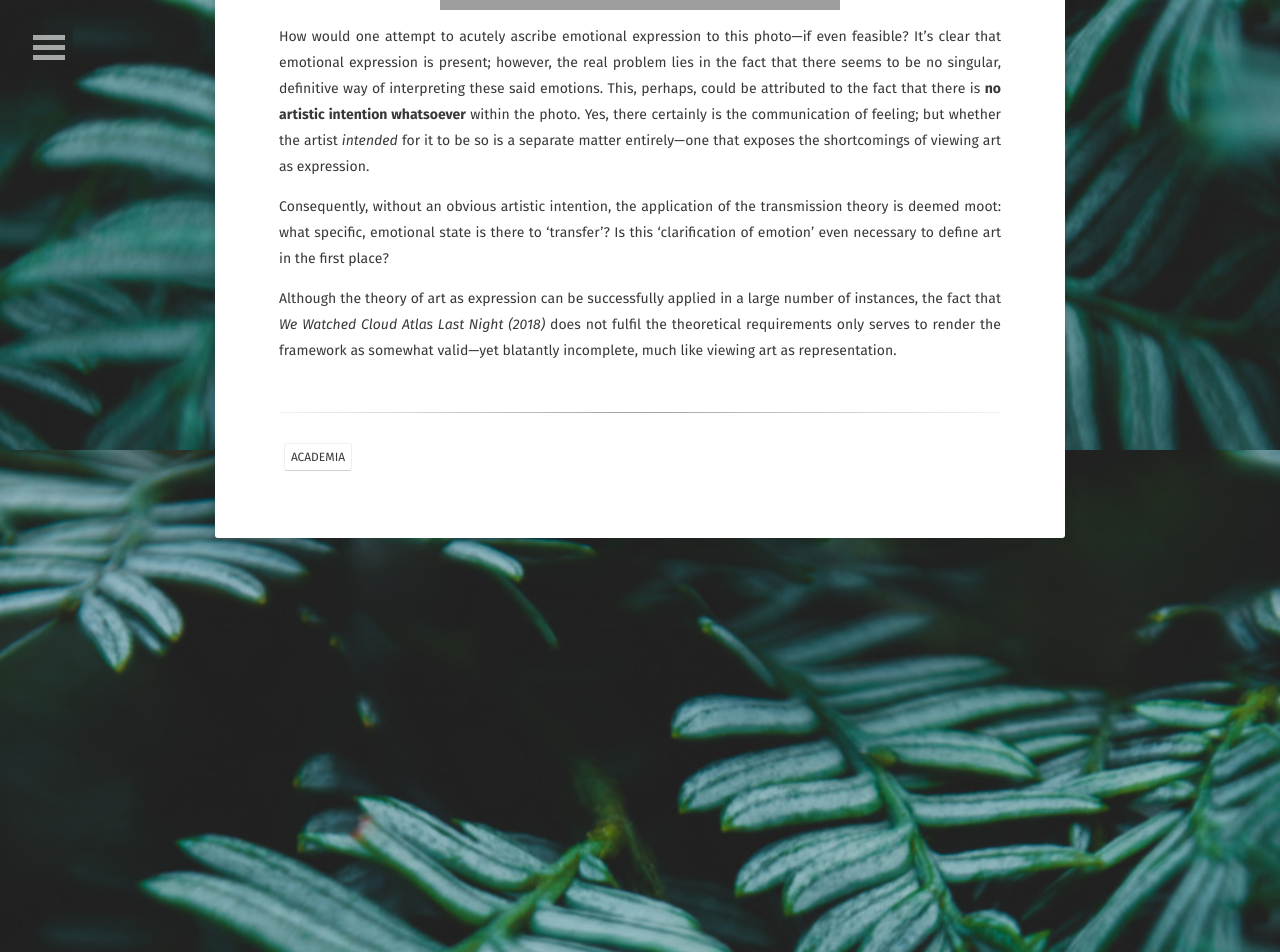
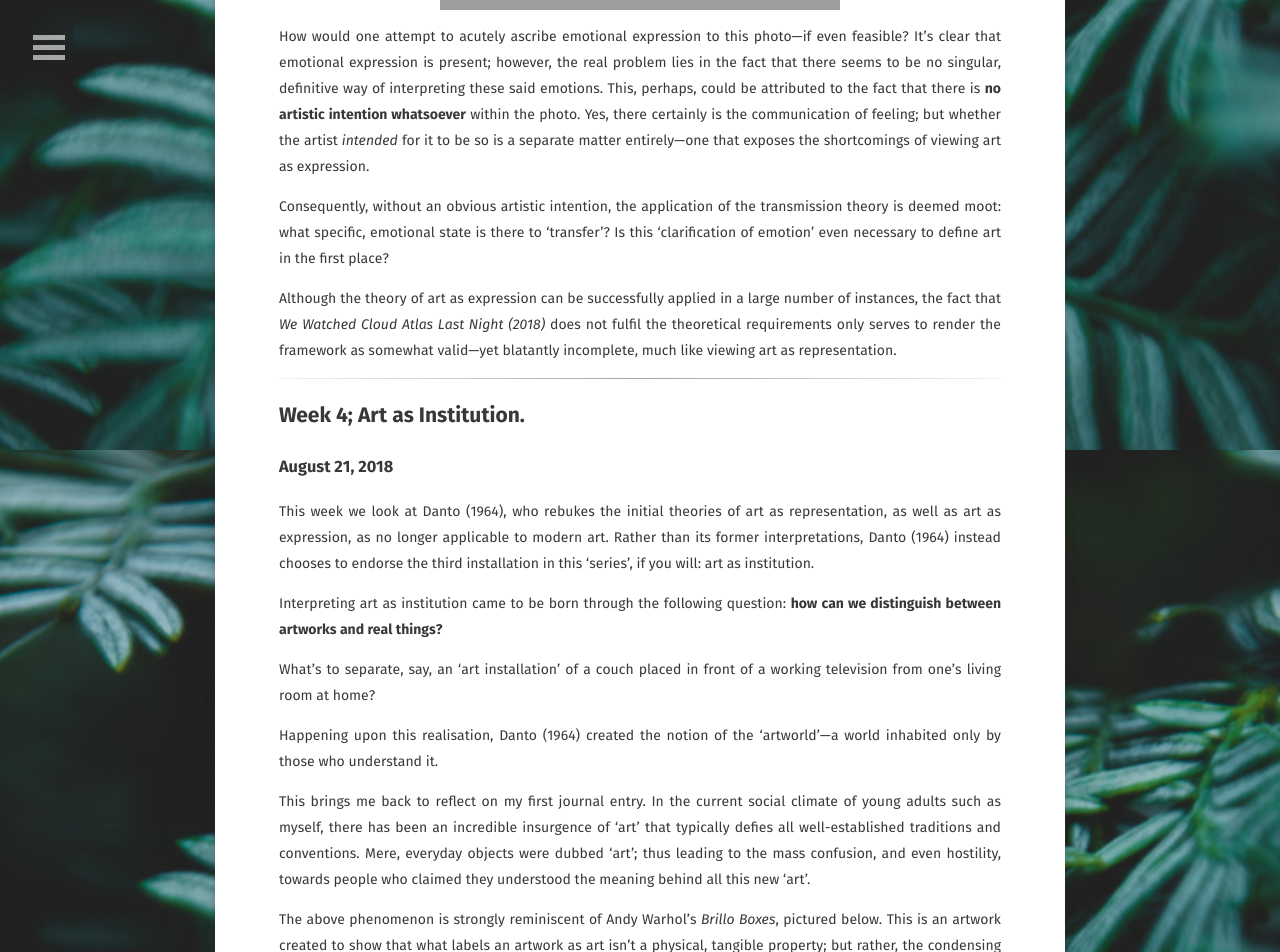
Before and after one commit to pvulus/pvulus.github.io, a Jekyll site: the page built from _posts/academia/2018-10-06-phl250-aesthetics-journal.md, in a window 1280 px wide and 1400 px high, scrolled down 3150 px. Shown: the top 952 px of the window. Built offline with Jekyll 4.4.1, drawn with Linux system fonts in a browser that asks for light colours; some web fonts are replaced; some of the changed text lies outside the part shown; grey boxes are pictures that could not be loaded.

Commit message:
Update _posts/academia/2018-10-06-phl250-aesthetics-journal.md

```diff
--- a/_posts/academia/2018-10-06-phl250-aesthetics-journal.md
+++ b/_posts/academia/2018-10-06-phl250-aesthetics-journal.md
@@ -73,3 +73,23 @@ How would one attempt to acutely ascribe emotional expression to this photo—if
 Consequently, without an obvious artistic intention, the application of the transmission theory is deemed moot: what specific, emotional state is there to 'transfer'? Is this 'clarification of emotion' even necessary to define art in the first place?
 
 Although the theory of art as expression can be successfully applied in a large number of instances, the fact that *We Watched Cloud Atlas Last Night (2018)* does not fulfil the theoretical requirements only serves to render the framework as somewhat valid—yet blatantly incomplete, much like viewing art as representation.
+
+---
+
+## Week 4; Art as Institution.
+### August 21, 2018
+This week we look at Danto (1964), who rebukes the initial theories of art as representation, as well as art as expression, as no longer applicable to modern art. Rather than its former interpretations, Danto (1964) instead chooses to endorse the third installation in this 'series', if you will: art as institution.
+
+Interpreting art as institution came to be born through the following question: **how can we distinguish between artworks and real things?**
+
+What's to separate, say, an 'art installation' of a couch placed in front of a working television from one's living room at home?
+
+Happening upon this realisation, Danto (1964) created the notion of the 'artworld'—a world inhabited only by those who understand it.
+
+This brings me back to reflect on my first journal entry. In the current social climate of young adults such as myself, there has been an incredible insurgence of 'art' that typically defies all well-established traditions and conventions. Mere, everyday objects were dubbed 'art'; thus leading to the mass confusion, and even hostility, towards people who claimed they understood the meaning behind all this new 'art'.
+
+The above phenomenon is strongly reminiscent of Andy Warhol's *Brillo Boxes*, pictured below. This is an artwork created to show that what labels an artwork as art isn't a physical, tangible property; but rather, the condensing of ideas, knowledge, and practices that define context in the 'artworld'.
+
+![alt text](https://image.ibb.co/krjADL/Warhol-Brillo-Boxes-1964.png "Andy Warhol - Brillo Boxes (1964)")
+
+One of the most common things for people of my generation to say when looking at art is that they "just don't get it". After learning about the artworld, I now understand why.
```
